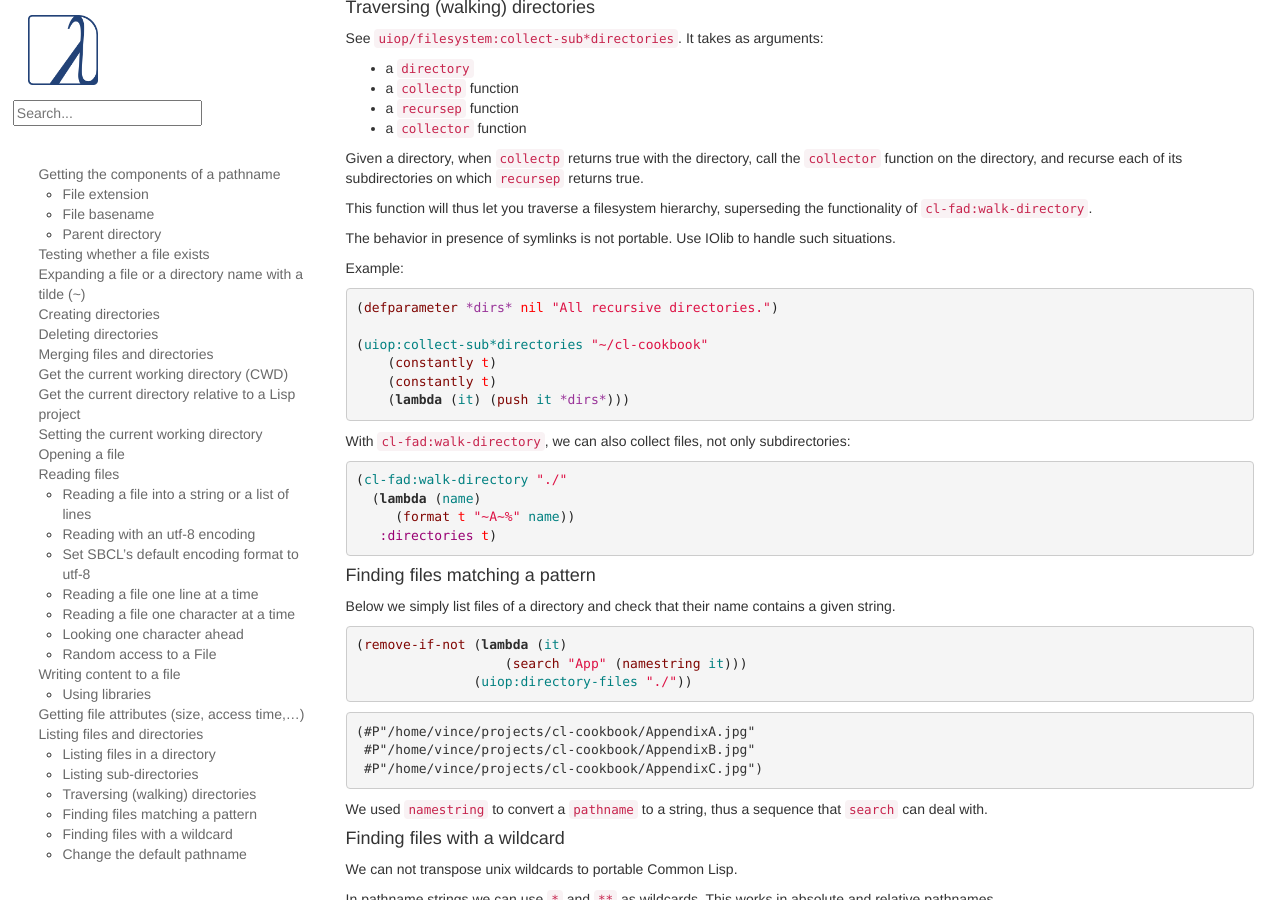
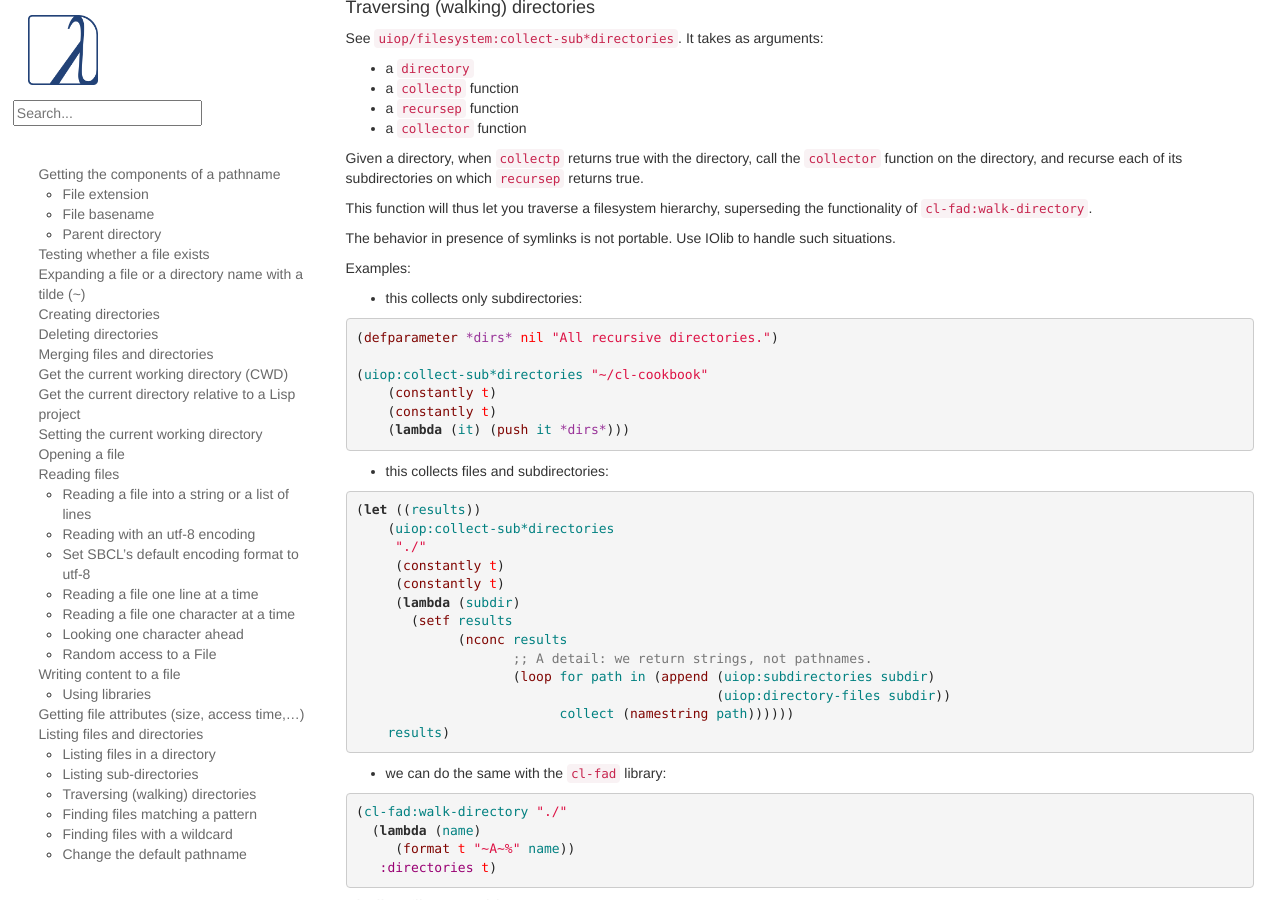
Before and after one commit to LispCookbook/cl-cookbook, a Jekyll site: the page built from files.md, in a window 1280 px wide and 900 px high, scrolled down 8801 px. Built offline with Jekyll 4.4.1, drawn with Linux system fonts in a browser that asks for light colours.

Commit message:
files: recursive collect example

```diff
--- a/files.md
+++ b/files.md
@@ -635,7 +635,9 @@ superseding the functionality of `cl-fad:walk-directory`.
 
 The behavior in presence of symlinks is not portable. Use IOlib to handle such situations.
 
-Example:
+Examples:
+
+- this collects only subdirectories:
 
 ~~~lisp
 (defparameter *dirs* nil "All recursive directories.")
@@ -646,7 +648,25 @@ Example:
     (lambda (it) (push it *dirs*)))
 ~~~
 
-With `cl-fad:walk-directory`, we can also collect files, not only subdirectories:
+- this collects files and subdirectories:
+
+~~~lisp
+(let ((results))
+    (uiop:collect-sub*directories
+     "./"
+     (constantly t)
+     (constantly t)
+     (lambda (subdir)
+       (setf results
+             (nconc results
+                    ;; A detail: we return strings, not pathnames.
+                    (loop for path in (append (uiop:subdirectories subdir)
+                                              (uiop:directory-files subdir))
+                          collect (namestring path))))))
+    results)
+~~~
+
+- we can do the same with the `cl-fad` library:
 
 ~~~lisp
 (cl-fad:walk-directory "./"
@@ -654,7 +674,6 @@ With `cl-fad:walk-directory`, we can also collect files, not only subdirectories
      (format t "~A~%" name))
    :directories t)
 ~~~
-
 
 
 #### Finding files matching a pattern
```
